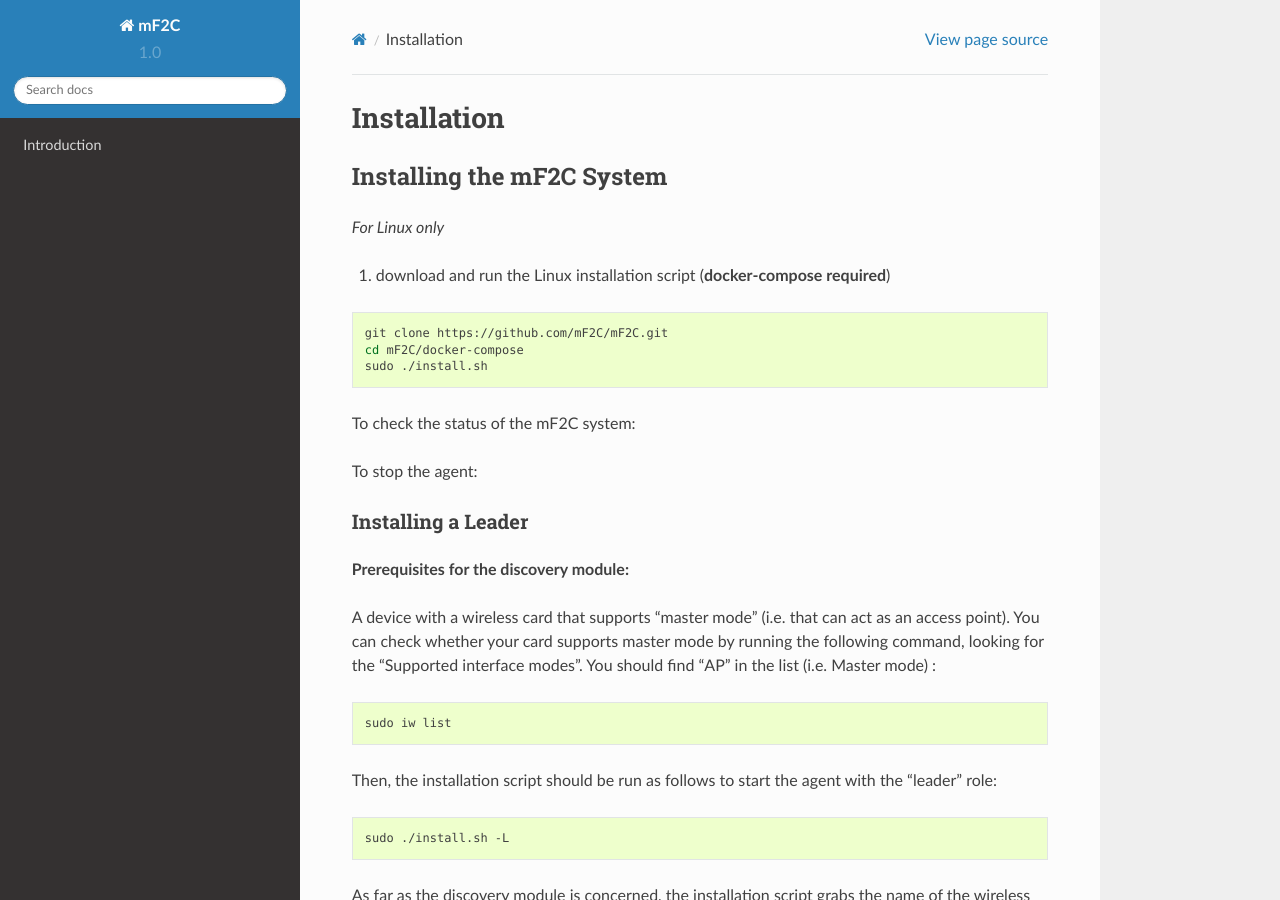
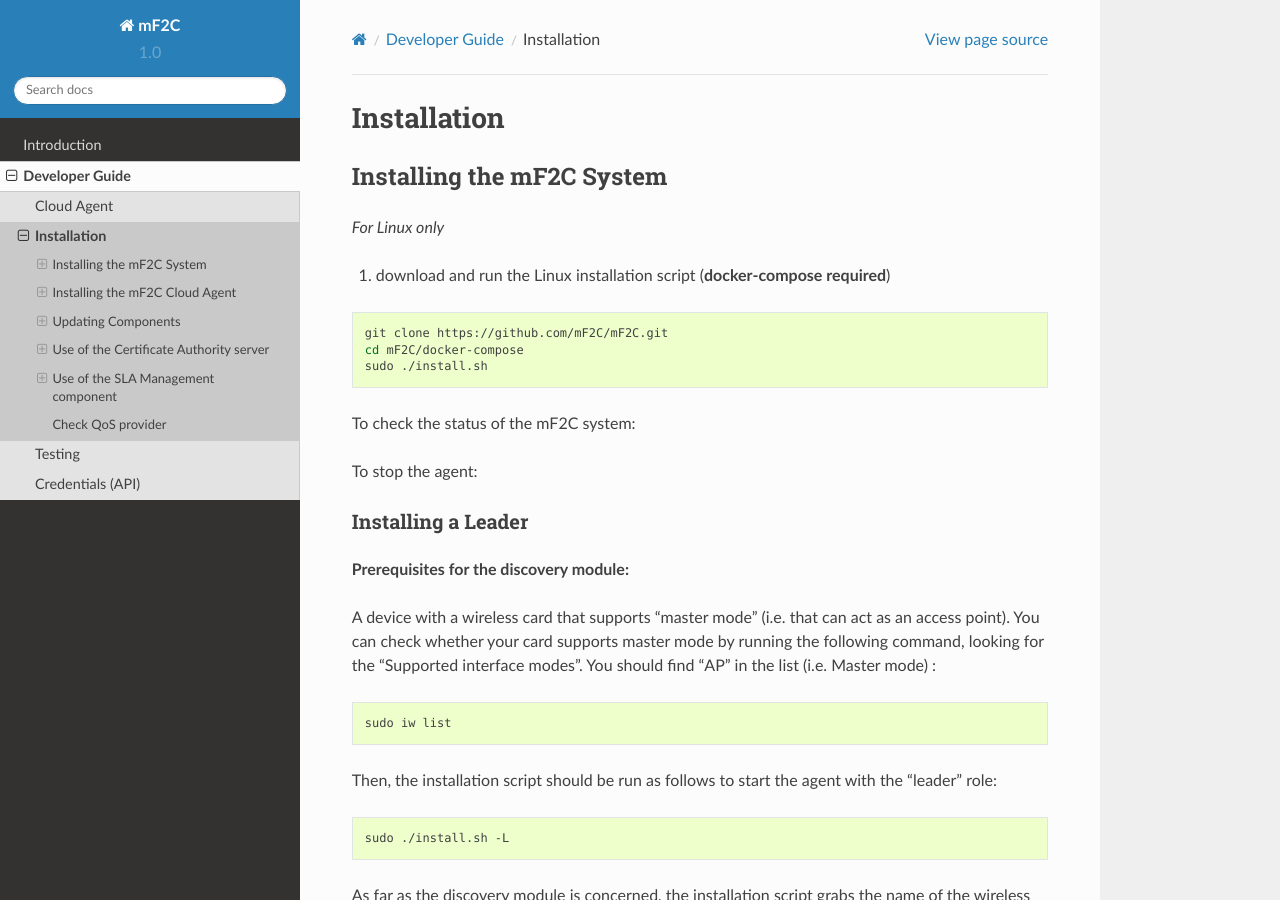
Before and after one commit to mF2C/Documentation, a Sphinx documentation site: the page built from documentation/developer_guide/installation.rst, in a window 1280 px wide and 900 px high. Built offline with Sphinx 7.4.7 and the Read the Docs theme 2.0.0, drawn with Linux system fonts in a browser that asks for light colours; pages that are not in the unit, such as notebooks, are missing from menus.

```diff
--- a/documentation/conf.py
+++ b/documentation/conf.py
@@ -30,7 +30,7 @@
 # Add any Sphinx extension module names here, as strings. They can be
 # extensions coming with Sphinx (named 'sphinx.ext.*') or your custom
 # ones.
-extensions = ['m2r']
+extensions = ['recommonmark']
 
 # Add any paths that contain templates here, relative to this directory.
 templates_path = ['_templates']
--- a/documentation/developer_guide/index.rst
+++ b/documentation/developer_guide/index.rst
@@ -12,3 +12,4 @@ This is the developer guide
    cluster_creation.rst
    testing.rst
    credentials.rst
+   ../mF2C/docs/index.rst
--- a/documentation/index.rst
+++ b/documentation/index.rst
@@ -8,7 +8,4 @@ Welcome to the mF2C documentation!
    :hidden:
 
    introduction.rst
-   mF2C/docs/index.rst
-   mF2C/docs/cimi.md
-
-.. mdinclude:: mF2C/docs/cimi.md
+   developer_guide/index.rst
--- a/requirements.txt
+++ b/requirements.txt
@@ -1,3 +1,3 @@
 sphinx==2.1.1
 sphinx_rtd_theme==0.4.3
-m2r==0.2.1
+recommonmark
```
